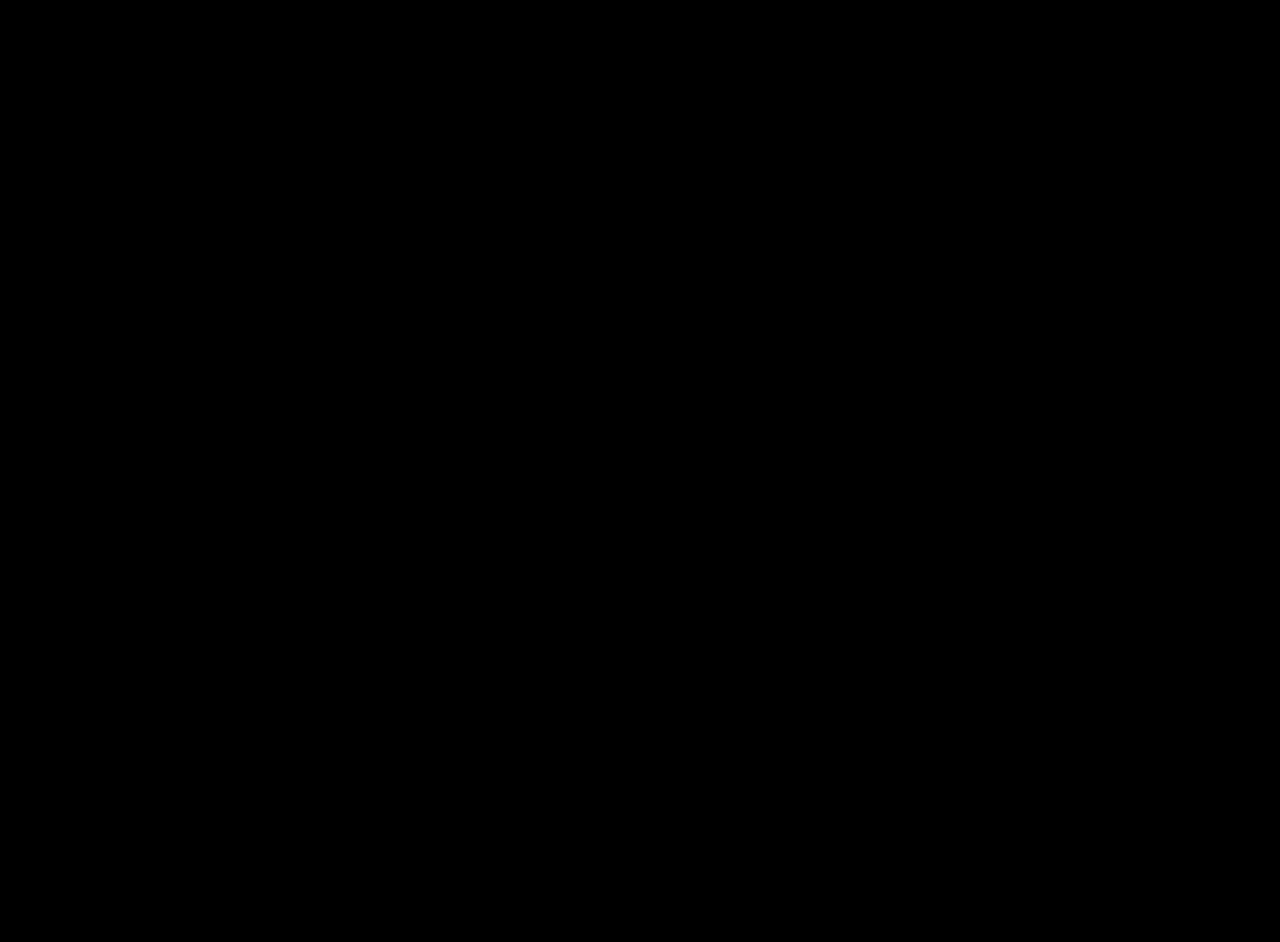
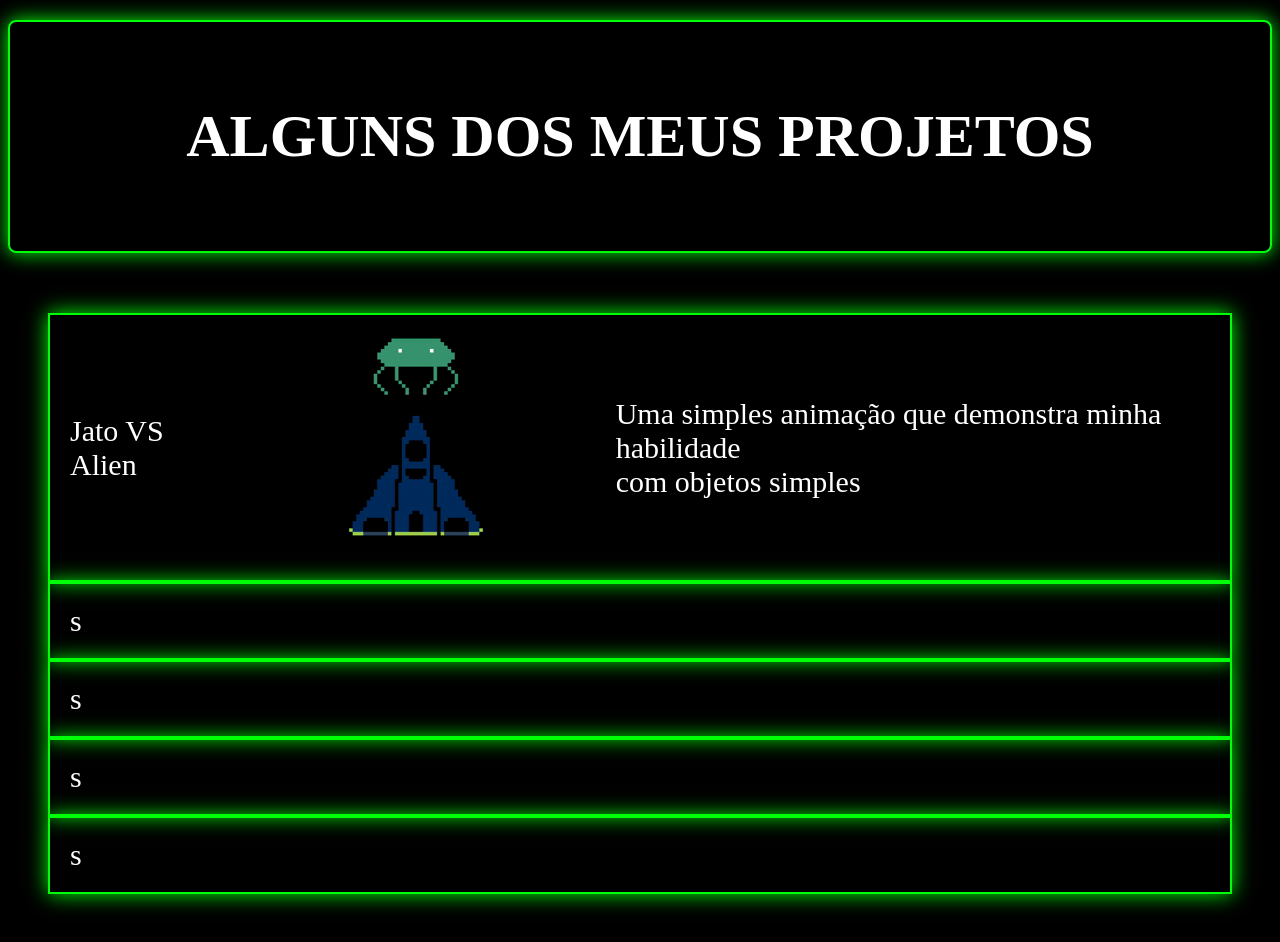
Before and after one commit to John-Peter666/Portfolio, a plain HTML site: page paginaprojetos.html in a window 1280 px wide. Before the commit the page ends 800 px from the top, so only its background shows below. Drawn offline with Linux system fonts and the light colour scheme.

Commit message:
começo da nova pagina de projetos

```diff
--- a/paginaprojetos.html
+++ b/paginaprojetos.html
@@ -8,6 +8,17 @@
     <link rel="stylesheet" href="styleprojetos.css">
 </head>
 <body>
-
+    <div class="txt-topo-tela">
+    <h1>ALGUNS DOS MEUS PROJETOS</h1>
+    </div>
+    <div class="interface-dos-projetos">
+<div class="top-weapon">
+     <p>Jato VS Alien</p> <img src="navezinha.gif" alt=""><p>Uma simples animação que demonstra minha habilidade<br> com objetos simples</p>
+</div>
+<div class="geometric-danger">s</div>
+<div class="shiver-me-timbers">s</div>
+<div class="barbaro">s</div>
+<div class="nave-vs-alien">s</div>
+</div>
 </body>
 </html>
--- a/styleprojetos.css
+++ b/styleprojetos.css
@@ -1,3 +1,52 @@
 body{
     background-color: black;
 }
+
+.txt-topo-tela{
+    display: flex;
+
+    justify-content: center;
+
+    padding: 40px;
+    border: 2px solid #00ff08;
+    border-radius: 8px;
+    box-shadow: 0px 0px 20px #00ff08;
+    margin-top: 20px;
+    font-size: 30px;
+
+    color: white;
+
+
+}
+
+.interface-dos-projetos{
+    display: inline-flex;
+
+    justify-content: center;
+    flex-direction: column;
+    padding: 40px;
+
+    border-radius: 8px;
+
+    margin-top: 20px;
+    font-size: 30px;
+
+    color: white;
+}
+
+.top-weapon,
+.geometric-danger,
+.shiver-me-timbers,
+.barbaro,
+.nave-vs-alien {
+    display: inline-block;
+    color: white;
+    border: 2px solid #00ff08;
+    box-shadow: 0px 0px 20px #00ff08;
+    padding: 20px;
+}
+
+.top-weapon{
+    display: flex;
+    align-items: center;
+}
```
